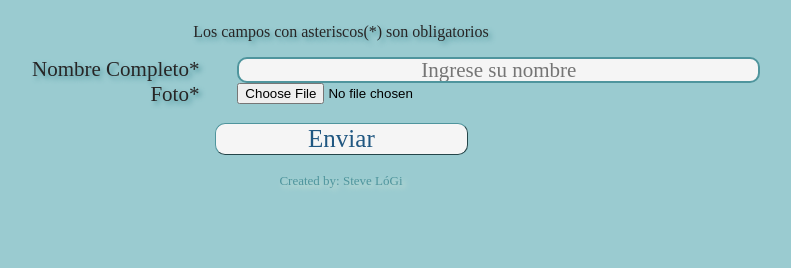
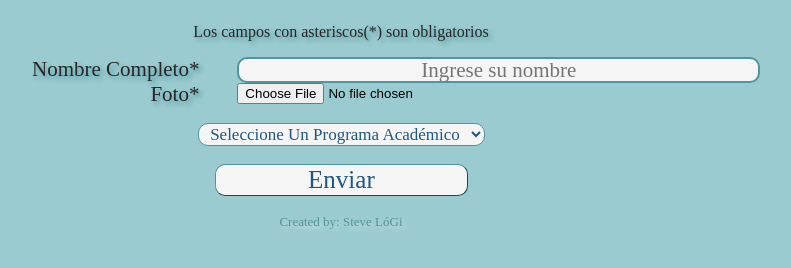
Before and after one commit to Steven-LG09/ProtoDome, a website: page public/creatente.html in a window 1280 px wide. Shown: the part 234-502 px from the top of the page, without its empty margins (299-1090 px from the left). Drawn offline with nearby package versions, Linux system fonts and the light colour scheme.

Commit message:
Commit29

```diff
--- a/public/app.js
+++ b/public/app.js
@@ -49,6 +49,7 @@ export async function login() {
 export async function addData() {
   const name = document.getElementById("nombre").value;
   const photo = document.getElementById("photo").files[0];
+  const academic = document.getElementById("courseAC").value;
   const loadingMessage = document.getElementById("loadingMessage");
 
   loadingMessage.style.display = "block";
@@ -56,6 +57,7 @@ export async function addData() {
   const formData = new FormData();
   formData.append("name", name);
   formData.append("photo", photo);
+  formData.append("courseAC", academic);
 
   const response = await fetch('https://protodome.onrender.com/posthdv', {
     method: "POST",
--- a/public/creatente.html
+++ b/public/creatente.html
@@ -20,10 +20,17 @@
         </div>
         <div class="block1l2">
             <input class="box2" type="text" id="nombre" name="nombre" placeholder="Ingrese su nombre" required><br>
-            <input type="file" id="photo" name="photo" required>
+            <input type="file" id="photo" name="photo" required><br>
         </div>
     </div>
     <p id="error-message" class="errorFile"></p>
+    <select class="courseAC animate__animated animate__fadeInUp animate__delay-1s" id="courseAC" required>
+        <option selected disabled>Seleccione Un Programa Académico</option>
+        <option>Tecnología En Desarrollo De Software</option>
+        <option>Medicina</option>
+        <option>Ingenería Electrónica</option>
+    </select><br>
+
 
     <p id="loadingMessage" class="secondName animate__animated animate__flash" style="display: none;">Loading...</p>
     <button id="saveData" class="bCreate2 animate__animated animate__pulse animate__infinite">Enviar</button>
--- a/public/styles.css
+++ b/public/styles.css
@@ -328,6 +328,18 @@ background-color: white;
     background-color: whitesmoke;
     font-size: 17px;
     text-align: center;
+}
+.courseAC{ /* used */
+    display: block;
+    font-family: 'Times New Roman', Times, serif;
+    border-color: #4F959D;
+    border-radius: 10px;
+    border-width: 0.1px;
+    color: #205781;
+    background-color: whitesmoke;
+    font-size: 17px;
+    text-align: center;
+    margin: 0 auto;
 }
 .deleteAdd{
     font-family: 'Times New Roman', Times, serif;
```
Also changed, not shown: server.js (+6 -4 lines).
